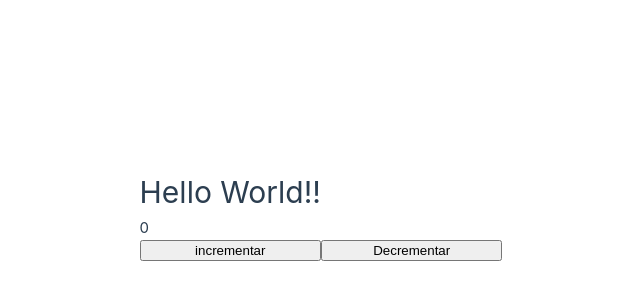
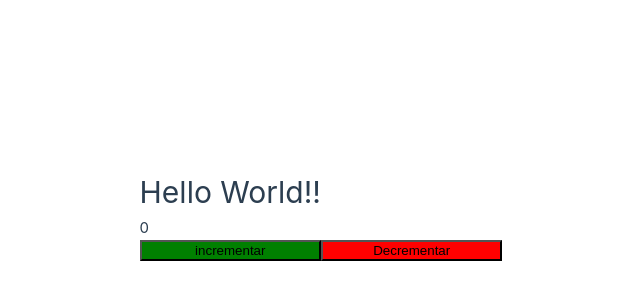
Before and after one commit to constanzaperez0215/miPrimer-Vue.js, a Vue app: page / in a window 1280 px wide. Shown: the part 186-486 px from the top of the page, without its empty margins (319-959 px from the left). Built offline with nearby package versions, Linux system fonts and the light colour scheme.

Commit message:
se genera el componente de contador

```diff
--- a/src/App.vue
+++ b/src/App.vue
@@ -1,24 +1,12 @@
 <script setup>
-  import { ref } from 'vue'
-
-  const contador = ref(0)
-
-  const incrementar = () => {
-    contador.value++
-  }
-
-  const decrementar = () => {
-    contador.value--
-  }
+import Contador from './components/Contador.vue'
 </script>
 
 <template>
 <h1>Hello World!!</h1>
 <br>
-<p>{{ contador }}</p>
-<br>
-<button @click="incrementar">incrementar</button>
-<button @click="decrementar">Decrementar</button>
+<Contador />
+
 </template>
 
 <style scoped>
--- /dev/null
+++ b/src/components/Contador.vue
@@ -0,0 +1,30 @@
+<script setup>
+  import { ref } from 'vue'
+
+  const contador = ref(0)
+
+  const incrementar = () => {
+    contador.value++
+  }
+
+  const decrementar = () => {
+    contador.value--
+  }
+</script>
+
+<template>
+<p>{{ contador }}</p>
+<br>
+<button @click="incrementar" class="incrementar">incrementar</button>
+<button @click="decrementar" class="decrementar">Decrementar</button>
+</template>
+
+<style scoped>
+.incrementar{
+  background-color: green;
+}
+
+.decrementar{
+  background-color: red;
+}
+</style>
```
